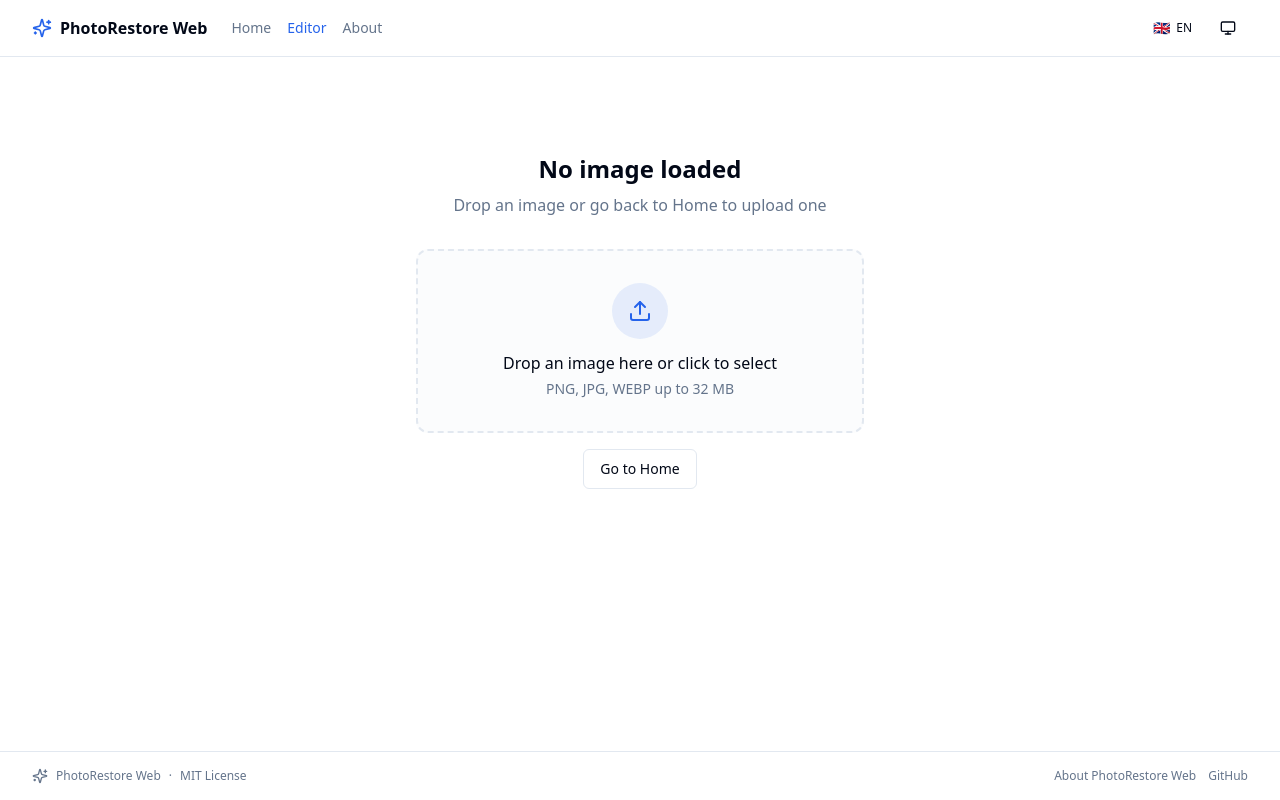
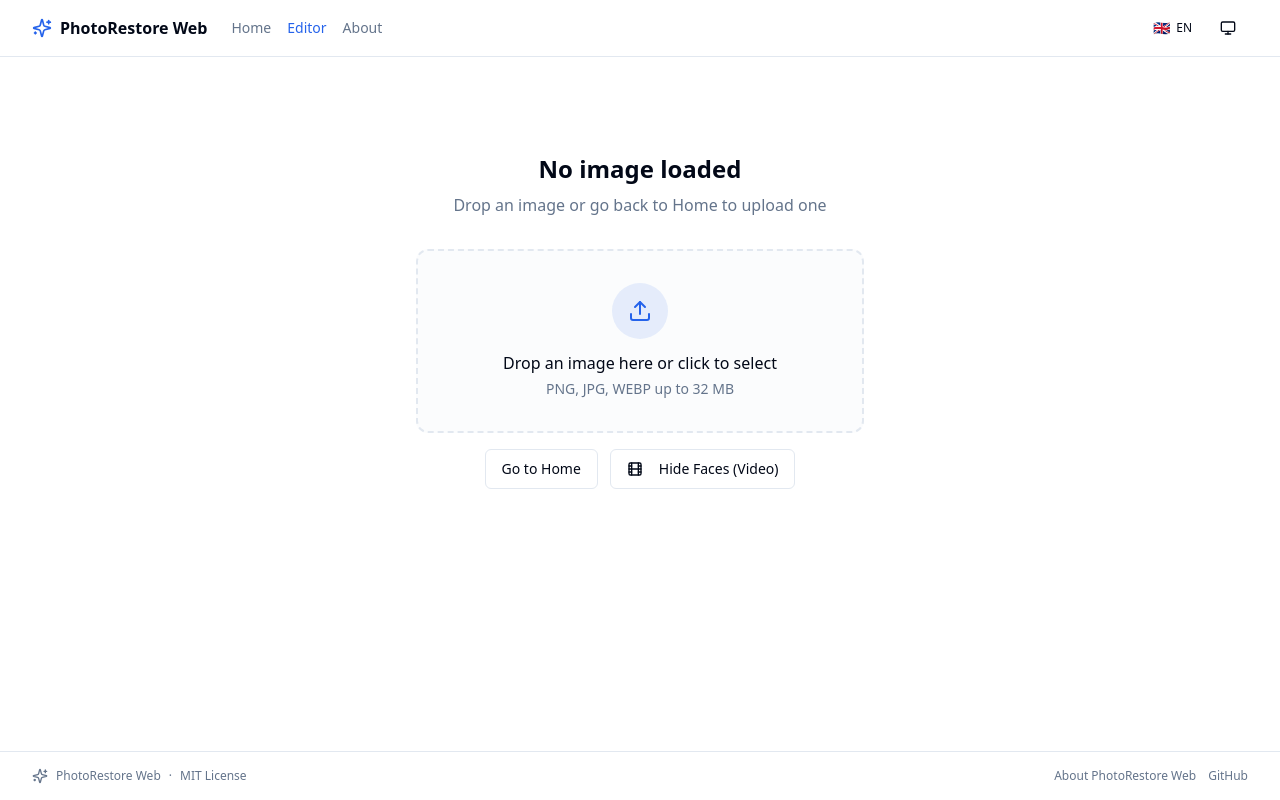
Before and after one commit to agran/photorestore-web, a React (Vite) app: page /editor in a window 1280 px wide. Built offline with nearby package versions, Linux system fonts and the light colour scheme.

Commit message:
fix: show Video tool button on empty editor state (was hidden without image)

```diff
--- a/src/routes/Editor.tsx
+++ b/src/routes/Editor.tsx
@@ -1,7 +1,7 @@
 import { useState } from 'react';
 import { useTranslation } from 'react-i18next';
 import { useNavigate } from 'react-router-dom';
-import { Clock, Download, Play, X } from 'lucide-react';
+import { Clock, Download, Play, X, Film } from 'lucide-react';
 import { Button } from '@/components/ui/button';
 import { Card, CardContent, CardHeader, CardTitle } from '@/components/ui/card';
 import Dropzone from '@/components/Dropzone';
@@ -108,9 +108,15 @@ export default function Editor() {
         <div className="mt-8 w-full max-w-md">
           <Dropzone onFile={handleFile} className="min-h-[180px]" />
         </div>
-        <Button className="mt-4" variant="outline" onClick={() => void navigate('/')}>
-          {t('editor.empty.action')}
-        </Button>
+        <div className="mt-4 flex gap-3">
+          <Button variant="outline" onClick={() => void navigate('/')}>
+            {t('editor.empty.action')}
+          </Button>
+          <Button variant="outline" onClick={handleOpenVideoWizard}>
+            <Film className="h-4 w-4 mr-2" />
+            Hide Faces (Video)
+          </Button>
+        </div>
       </div>
     );
   }
```
